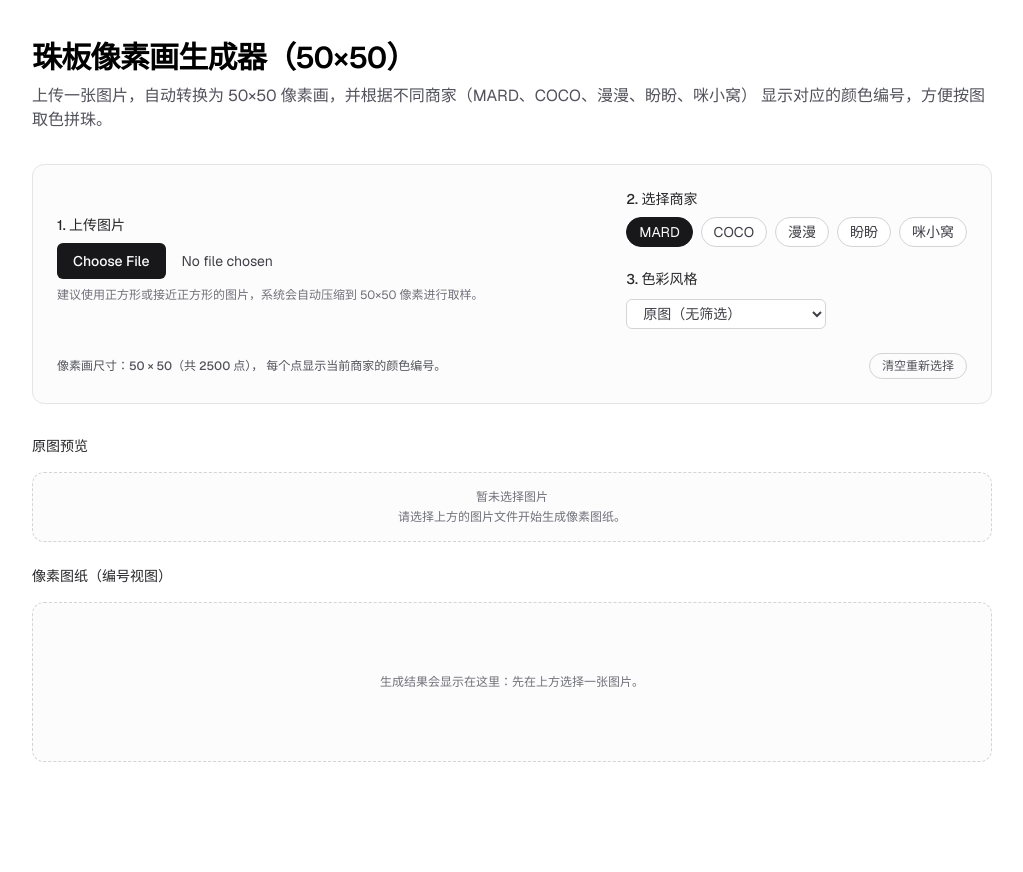
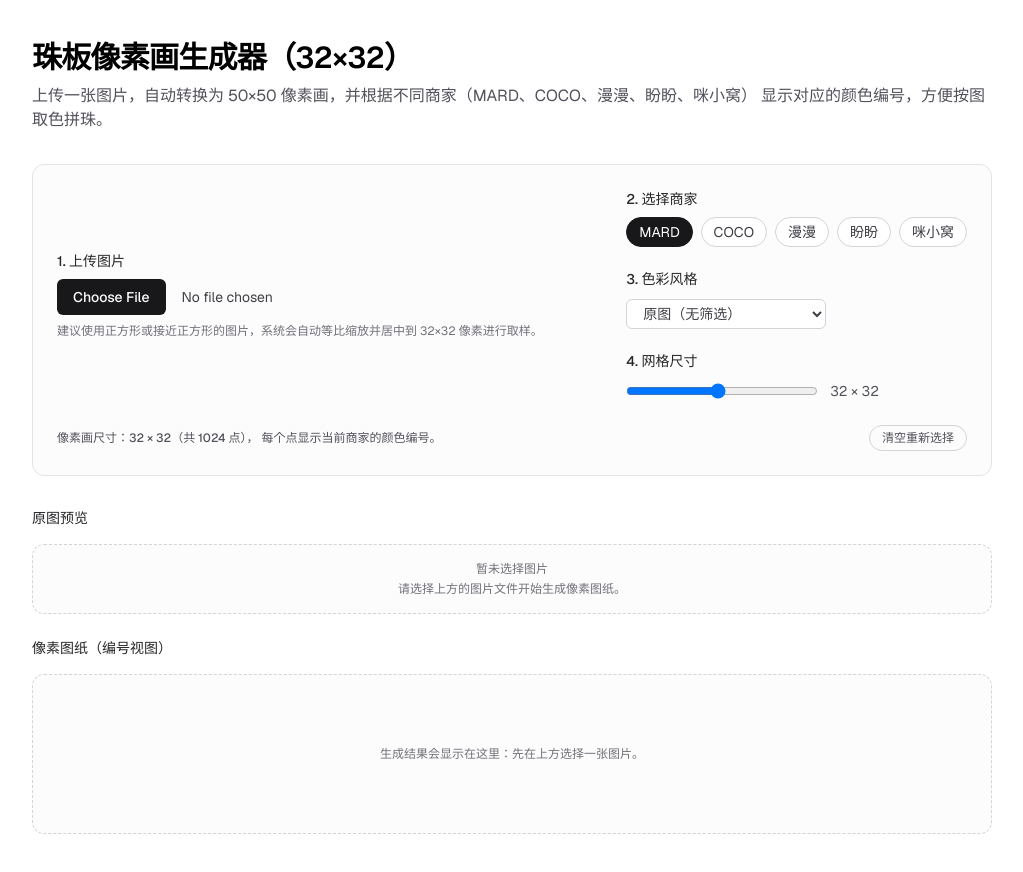
Before and after one commit to qinyun03/perler-bead-maker, a Next.js app: page / in a window 1280 px wide. Shown: the whole page, without its empty margins (128-1151 px from the left). Before the commit the page ends 802 px from the top, so only its background shows below. Built offline with nearby package versions, Linux system fonts and the light colour scheme.

Commit message:
添加 Zustand 状态管理以支持动态网格尺寸调整，更新相关组件以使用新网格尺寸

```diff
--- a/app/components/PixelGrid.tsx
+++ b/app/components/PixelGrid.tsx
@@ -1,10 +1,9 @@
 import React from "react";
 import type { PixelCell, Merchant } from "../types";
-import { GRID_SIZE } from "../types";
 
 // PixelGrid 组件
-// - 负责将处理后的 `grid`（二维 PixelCell 数组）渲染为 50×50 的像素格子视图
-// - 每个格子的背景为匹配到的颜色（cell.hex），格内文本为所选商家的颜色编号（cell.codes[selectedMerchant]）
+// - 负责将处理后的 `grid`（二维 PixelCell 数组）渲染为像素格子视图
+// - 列数根据传入的 `grid` 自动计算，每个格子的背景为匹配到的颜色（cell.hex），格内文本为所选商家的颜色编号（cell.codes[selectedMerchant]）
 type Props = {
   grid: PixelCell[][];
   selectedMerchant: Merchant;
@@ -18,15 +17,9 @@ export default function PixelGrid({ grid, selectedMerchant }: Props) {
         当前商家：<span className="font-semibold">{selectedMerchant}</span> · 每个小格背景为实际颜色，文字为该商家的颜色编号。
       </div>
 
-      {/* 可滚动的网格容器：使用 CSS grid 布局，每列宽度固定为 16px */}
+      {/* 可滚动的网格容器：使用 CSS grid 布局，每列宽度固定为 16px，列数根据 grid 自动计算 */}
       <div className="max-h-[520px] w-full overflow-auto rounded-lg border border-zinc-200 bg-white p-2 dark:border-zinc-800 dark:bg-zinc-950/40">
-        <div
-          className="grid auto-rows-[16px]"
-          style={{
-            // 根据 GRID_SIZE 动态设置列数（例如 50 列）
-            gridTemplateColumns: `repeat(${GRID_SIZE}, 16px)`,
-          }}
-        >
+        <div className="grid auto-rows-[16px]" style={{ gridTemplateColumns: `repeat(${grid[0]?.length ?? 0}, 16px)` }}>
           {grid.map((row, y) =>
             // 遍历每一行与列，渲染单个像素格
             row.map((cell, x) => (
--- a/app/page.tsx
+++ b/app/page.tsx
@@ -3,9 +3,10 @@
 import { useMemo, useRef, useState } from "react";
 import colorSystemMapping from "./colorSystemMapping.json";
 import type { Merchant, PixelCell, FilterStyle } from "./types";
-import { MERCHANTS, GRID_SIZE } from "./types";
+import { MERCHANTS } from "./types";
 import { createMappingEntries } from "./utils/color";
 import { processImageSrc } from "./utils/image";
+import useGridStore from "./store";
 import PixelGrid from "./components/PixelGrid";
 
 export default function Home() {
@@ -20,6 +21,8 @@ export default function Home() {
   const [filterStyle, setFilterStyle] = useState<FilterStyle>("none");
 
   const mappingEntries = useMemo(() => createMappingEntries(colorSystemMapping as any), []);
+  const gridSize = useGridStore((s) => s.gridSize);
+  const setGridSize = useGridStore((s) => s.setGridSize);
 
   const handleFileChange = (event: React.ChangeEvent<HTMLInputElement>) => {
     const file = event.target.files?.[0];
@@ -50,7 +53,7 @@ export default function Home() {
     setError(null);
     try {
       const usedStyle = style ?? filterStyle;
-      const newGrid = await processImageSrc(src, mappingEntries, GRID_SIZE, usedStyle);
+      const newGrid = await processImageSrc(src, mappingEntries, gridSize, usedStyle);
       setGrid(newGrid);
     } catch (e) {
       console.error(e);
@@ -80,7 +83,7 @@ export default function Home() {
         {/* 顶部标题 + 简要说明 */}
         <header className="flex flex-col gap-2">
           <h1 className="text-2xl sm:text-3xl font-semibold tracking-tight text-black dark:text-zinc-50">
-            珠板像素画生成器（50×50）
+            珠板像素画生成器（{gridSize}×{gridSize}）
           </h1>
           <p className="text-sm sm:text-base text-zinc-600 dark:text-zinc-400">
             上传一张图片，自动转换为 50×50 像素画，并根据不同商家（MARD、COCO、漫漫、盼盼、咪小窝）
@@ -103,7 +106,7 @@ export default function Home() {
                 className="block w-full text-sm text-zinc-700 file:mr-4 file:rounded-md file:border-0 file:bg-zinc-900 file:px-4 file:py-2 file:text-sm file:font-medium file:text-zinc-50 hover:file:bg-zinc-800 cursor-pointer dark:file:bg-zinc-100 dark:file:text-zinc-900 dark:hover:file:bg-zinc-200"
               />
               <span className="text-xs text-zinc-500">
-                建议使用正方形或接近正方形的图片，系统会自动压缩到 50×50 像素进行取样。
+                建议使用正方形或接近正方形的图片，系统会自动等比缩放并居中到 {gridSize}×{gridSize} 像素进行取样。
               </span>
             </div>
 
@@ -146,12 +149,34 @@ export default function Home() {
                   </select>
                 </div>
               </div>
+              {/* 网格尺寸调整：范围 5-64，步长 2，松开滑块时触发重新生成 */}
+              <div className="mt-3">
+                <label className="text-sm font-medium text-zinc-800 dark:text-zinc-100">4. 网格尺寸</label>
+                <div className="mt-2 flex items-center gap-3">
+                  <input
+                    type="range"
+                    min={5}
+                    max={64}
+                    step={2}
+                    value={gridSize}
+                    onChange={(e) => setGridSize(Number(e.target.value))}
+                    onMouseUp={() => {
+                      if (imageSrc) processImage(imageSrc);
+                    }}
+                    onTouchEnd={() => {
+                      if (imageSrc) processImage(imageSrc);
+                    }}
+                    className="w-48"
+                  />
+                  <div className="text-sm text-zinc-600 dark:text-zinc-400">{gridSize} × {gridSize}</div>
+                </div>
+              </div>
             </div>
           </div>
 
           <div className="flex flex-wrap items-center justify-between gap-3">
             <div className="text-xs text-zinc-600 dark:text-zinc-400">
-              像素画尺寸：<span className="font-medium">50 × 50（共 2500 点）</span>，
+              像素画尺寸：<span className="font-medium">{gridSize} × {gridSize}（共 {gridSize * gridSize} 点）</span>，
               每个点显示当前商家的颜色编号。
             </div>
             <button
@@ -213,7 +238,7 @@ export default function Home() {
                   <div
                     className="grid auto-rows-[16px]"
                     style={{
-                      gridTemplateColumns: `repeat(${GRID_SIZE}, 16px)`,
+                      gridTemplateColumns: `repeat(${gridSize}, 16px)`,
                     }}
                   >
                     {grid.map((row, y) =>
--- /dev/null
+++ b/app/store.ts
@@ -0,0 +1,14 @@
+import create from "zustand";
+
+type GridState = {
+  gridSize: number;
+  setGridSize: (size: number) => void;
+};
+
+// 简单的 Zustand store，用于管理可调整的正方形网格尺寸
+const useGridStore = create<GridState>((set) => ({
+  gridSize: 32,
+  setGridSize: (size: number) => set(() => ({ gridSize: size })),
+}));
+
+export default useGridStore;
--- a/app/utils/image.ts
+++ b/app/utils/image.ts
@@ -34,7 +34,18 @@ export function processImageSrc(
           // 关闭抗锯齿以保持像素块的清晰度
           ctx.imageSmoothingEnabled = false;
           ctx.clearRect(0, 0, gridSize, gridSize);
-          ctx.drawImage(img, 0, 0, gridSize, gridSize);
+
+          // 使用 "contain" 模式将原图等比缩放并居中绘制到正方形画布上，
+          // 保留透明边缘（不会被拉伸填充）以便后续跳过那些区域
+          const iw = img.naturalWidth || img.width;
+          const ih = img.naturalHeight || img.height;
+          const scale = Math.min(gridSize / iw, gridSize / ih);
+          const dw = Math.round(iw * scale);
+          const dh = Math.round(ih * scale);
+          const dx = Math.round((gridSize - dw) / 2);
+          const dy = Math.round((gridSize - dh) / 2);
+          // 背景保持透明（不填充），drawImage 会把图片居中绘制
+          ctx.drawImage(img, dx, dy, dw, dh);
 
           const imageData = ctx.getImageData(0, 0, gridSize, gridSize);
           const data = imageData.data;
@@ -52,11 +63,9 @@ export function processImageSrc(
             let b = data[i + 2];
             const a = data[i + 3];
 
-            // 若存在透明度，则视为白色背景（避免透明区域带来干扰）
+            // 若存在透明度（来自画布的留白区域），跳过像素的色彩处理，
+            // 后续在生成网格时会将这些像素作为透明单元处理，不生成珠子
             if (a < 250) {
-              data[i] = 255;
-              data[i + 1] = 255;
-              data[i + 2] = 255;
               continue;
             }
 
@@ -93,13 +102,32 @@ export function processImageSrc(
 
           // 将处理后的像素逐一映射到最近的颜色条目（仅在 activePalette 中查找），生成 PixelCell 二维数组
           const newGrid: PixelCell[][] = [];
+          const emptyCell: PixelCell = {
+            hex: "transparent",
+            codes: {
+              MARD: "",
+              COCO: "",
+              漫漫: "",
+              盼盼: "",
+              咪小窝: "",
+            },
+          };
+
           for (let y = 0; y < gridSize; y++) {
             const row: PixelCell[] = [];
             for (let x = 0; x < gridSize; x++) {
               const idx = (y * gridSize + x) * 4;
+              const a = data[idx + 3];
+              // 透明区域直接推入空单元
+              if (a < 250) {
+                row.push(emptyCell);
+                continue;
+              }
+
               const r = data[idx];
               const g = data[idx + 1];
               const b = data[idx + 2];
+
               // findNearestColor 会返回包含 hex 与各商家编号的 PixelCell
               row.push(findNearestColor(activePalette, { r, g, b }, { filterStyle }));
             }
--- a/package.json
+++ b/package.json
@@ -11,7 +11,8 @@
   "dependencies": {
     "next": "16.1.6",
     "react": "19.2.3",
-    "react-dom": "19.2.3"
+    "react-dom": "19.2.3",
+    "zustand": "^4.4.0"
   },
   "devDependencies": {
     "@tailwindcss/postcss": "^4",
```
Also changed, not shown: 1 other file (tests, documents, lock files or other folders).
